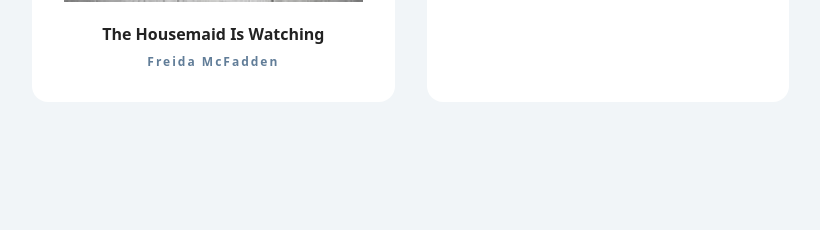
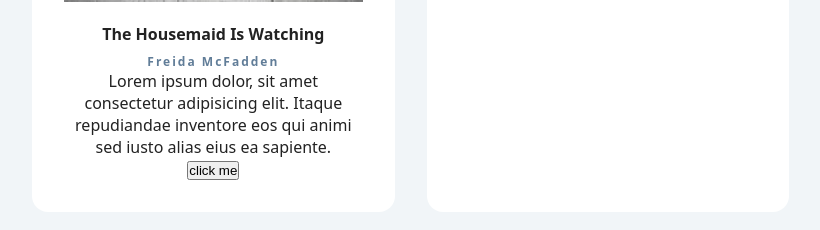
Before and after one commit to naturuplift/React-Tutorial, a React (Create React App) app: page / in a window 1280 px wide. Shown: the part 587-817 px from the top of the page, without its empty margins (32-852 px from the left). Built offline with nearby package versions, Linux system fonts and the light colour scheme.

Commit message:
Update Booklist.js

```diff
--- a/src/components/Booklist.js
+++ b/src/components/Booklist.js
@@ -19,24 +19,32 @@
         author={firstBook.author}
         title={firstBook.title}
         img={firstBook.img}
-      />
+      >
+        <p>
+          Lorem ipsum dolor, sit amet consectetur adipisicing elit. Itaque
+          repudiandae inventore eos qui animi sed iusto alias eius ea sapiente.
+        </p>
+        <button>click me</button>
+        </Book>
       <Book
         author={secondBook.author}
         title={secondBook.title}
         img={secondBook.img}
-      />
+      >
+      </Book>
     </section>
   )
 }
 
 const Book = (props) => {
+  const { img, title, author, children } = props
   console.log(props)
-  const { img, title, author } = props
   return (
     <article className='book'>
       <img src={img} alt={title} />
       <h2>{title}</h2>
       <h4>{author}</h4>
+      {children}
       {/* <p>{job}</p>
       <p>{title}</p>
       <p>{number}</p> */}
```
